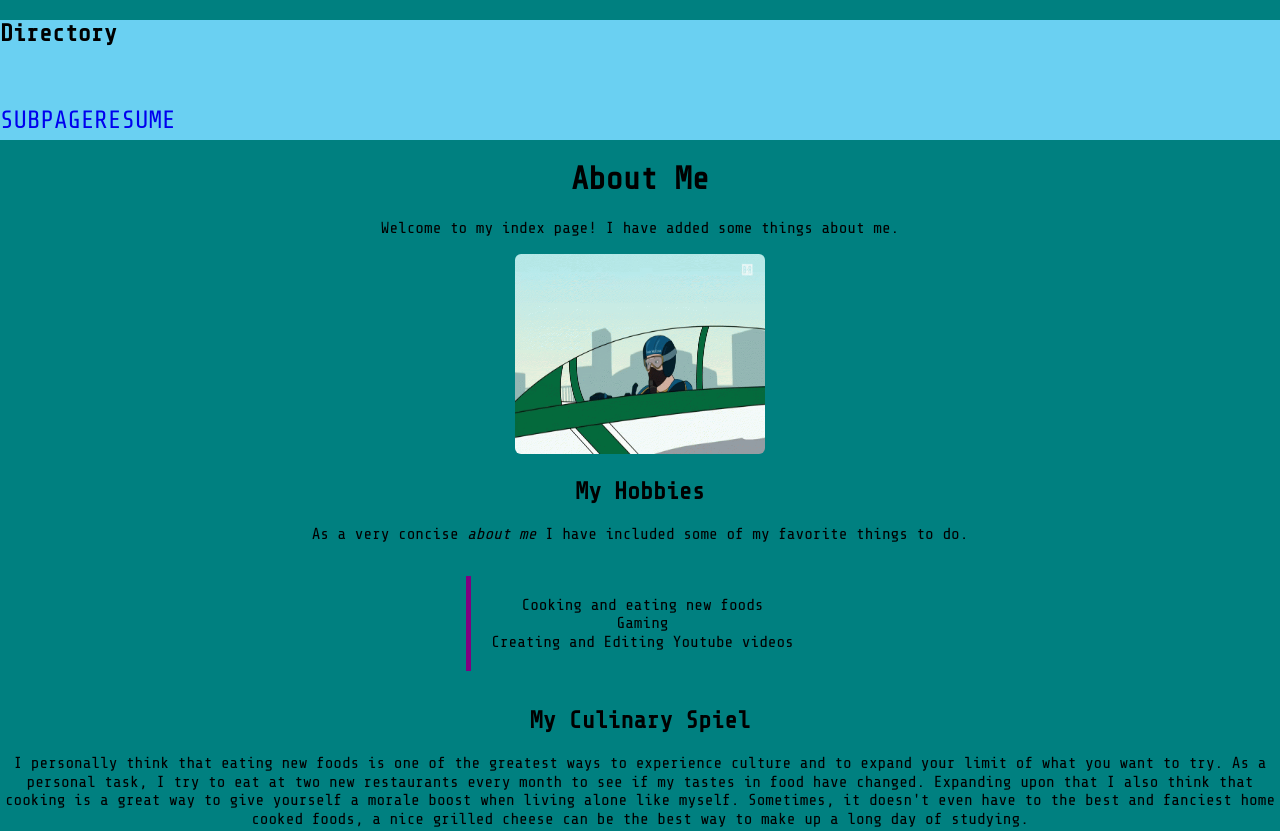
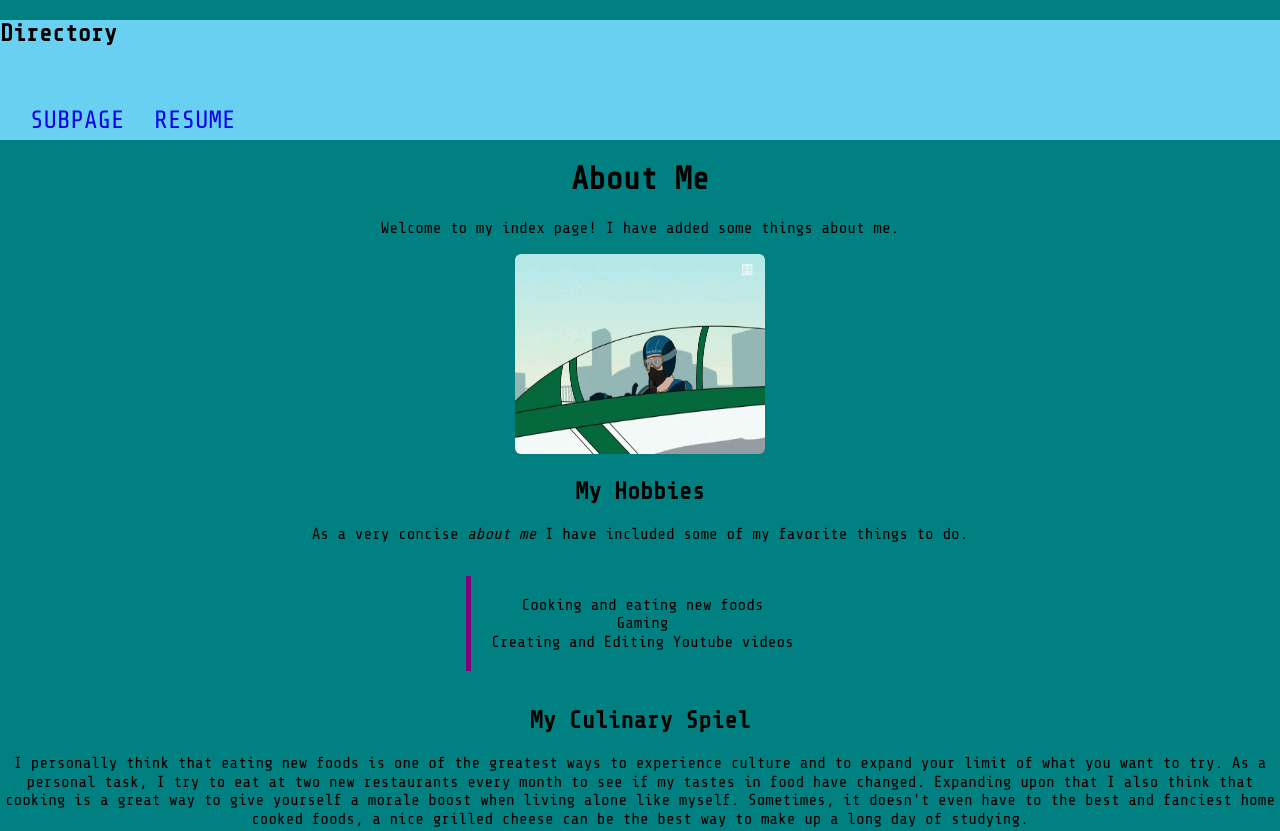
Before and after one commit to AAlag07/Project2, a plain HTML site: page index.html in a window 1280 px wide. Shown: the top 831 px of the page. Drawn offline with nearby package versions, Linux system fonts and the light colour scheme.

Commit message:
Update style.css

```diff
--- a/css/style.css
+++ b/css/style.css
@@ -34,7 +34,7 @@ nav ul {
 nav li {
 		display: inline-block;
 		float: left;
-		margin-left: auto;
+		margin-left: 30px;
 		margin-right: auto;
 		padding-top: 1.560em;
 		font-size: 25px;
```
